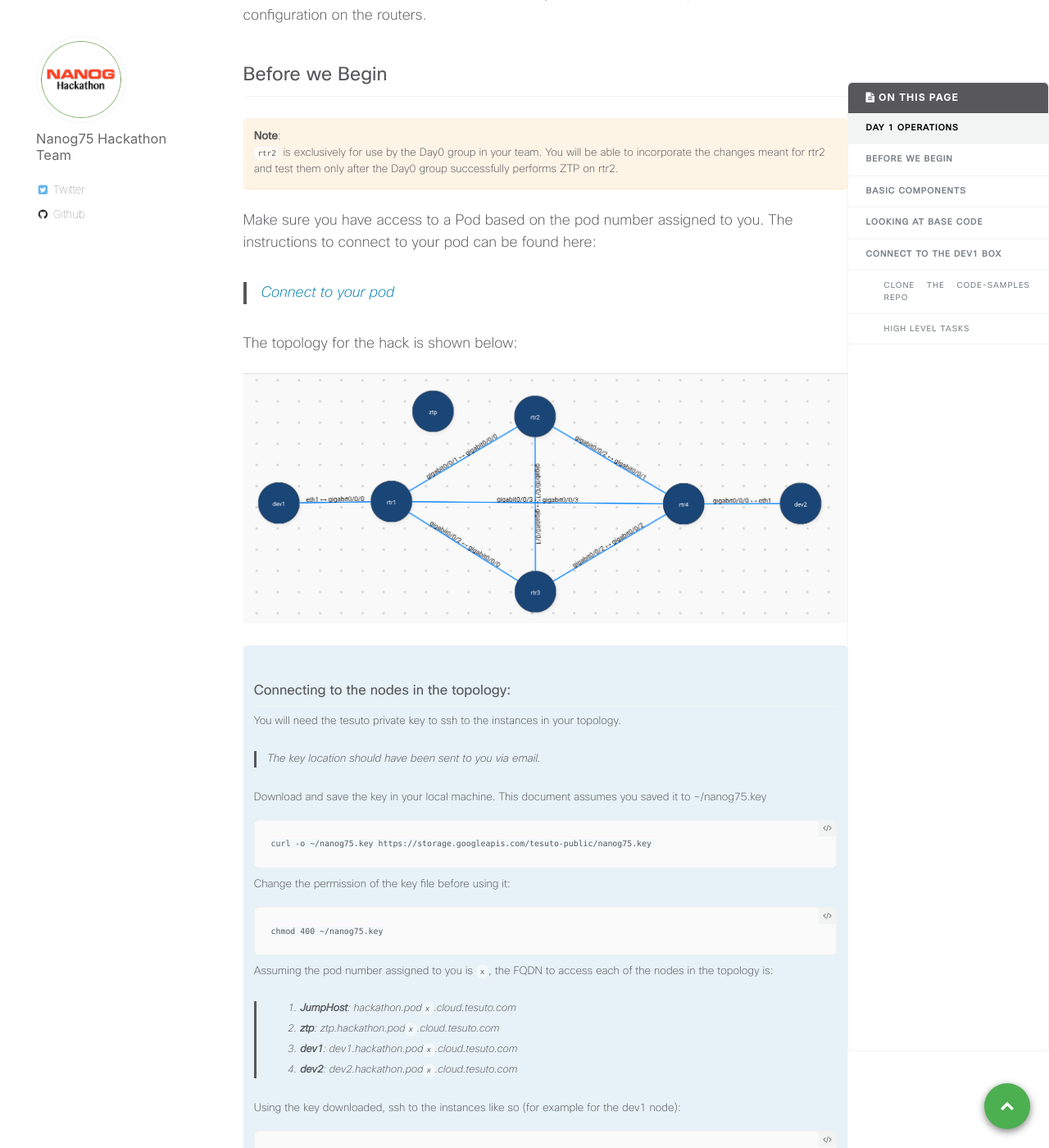
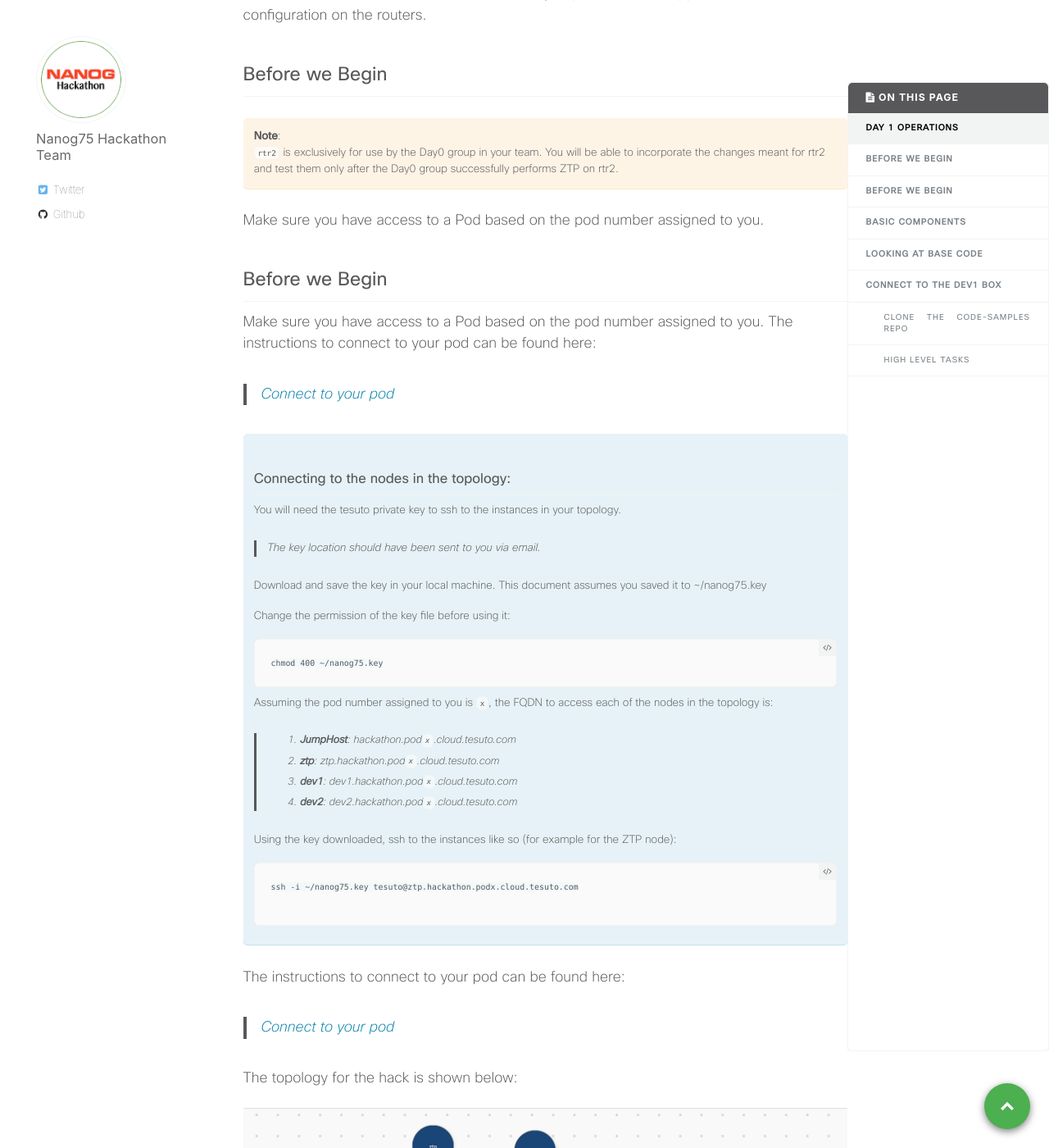
Before and after one commit to nanog75/hackathon, a Jekyll site: the page built from _day1/2019-02-17-step-1-understand-day-1-operations.md, in a window 1280 px wide and 1400 px high, scrolled down 361 px. Shown: the whole window at 82% size. Built offline with Jekyll 4.4.1, drawn with Linux system fonts in a browser that asks for light colours; some of the changed text lies outside the part shown.

Commit message:
Update 2019-02-17-step-1-understand-day-1-operations.md

````diff
--- a/_day1/2019-02-17-step-1-understand-day-1-operations.md
+++ b/_day1/2019-02-17-step-1-understand-day-1-operations.md
@@ -27,6 +27,57 @@ Day1 operations would comprise any service or feature activation or application
 {: .notice--warning}
 
 Make sure you have access to a Pod based on the pod number assigned to you.
+
+## Before we Begin
+
+Make sure you have access to a Pod based on the pod number assigned to you.
+The instructions to connect to your pod can be found here:
+
+>[Connect to your pod]({{ base_path }}/connect-to-pods/)
+
+
+{% capture "connect_text" %}
+### Connecting to the nodes in the topology:
+You will need the tesuto private key to ssh to the instances in your topology.
+
+>The key location should have been sent to you via email.
+
+
+Download and save the key in your local machine. This document assumes you saved it to ~/nanog75.key
+
+
+Change the permission of the key file before using it:
+
+```
+chmod 400 ~/nanog75.key
+```
+
+
+Assuming the pod number assigned to you is `x`, the FQDN to access each of the nodes in the topology is:
+
+> 1. **JumpHost**:     hackathon.pod`x`.cloud.tesuto.com
+> 2. **ztp**:          ztp.hackathon.pod`x`.cloud.tesuto.com
+> 3. **dev1**:         dev1.hackathon.pod`x`.cloud.tesuto.com
+> 4. **dev2**:         dev2.hackathon.pod`x`.cloud.tesuto.com
+
+Using the key downloaded, ssh to the instances like so (for example for the ZTP node):
+
+```
+ssh -i ~/nanog75.key tesuto@ztp.hackathon.podx.cloud.tesuto.com
+
+```
+{% endcapture %}
+
+
+<div class="notice--info">
+  {{ connect_text | markdownify }}
+ </div>
+
+
+
+
+
+
 The instructions to connect to your pod can be found here:
 
 >[Connect to your pod]({{ base_path }}/assets/NANOG75_Hackathon_Lab_Info.pdf)
````
